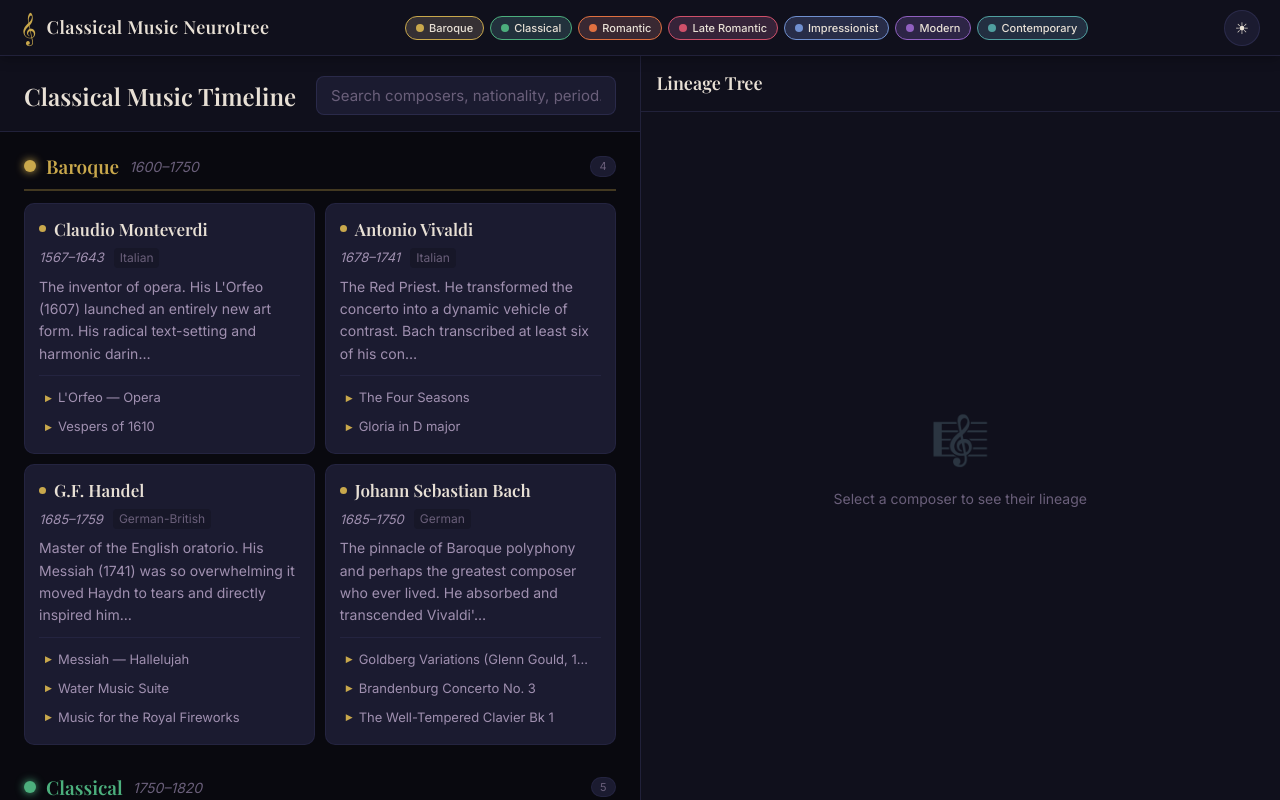
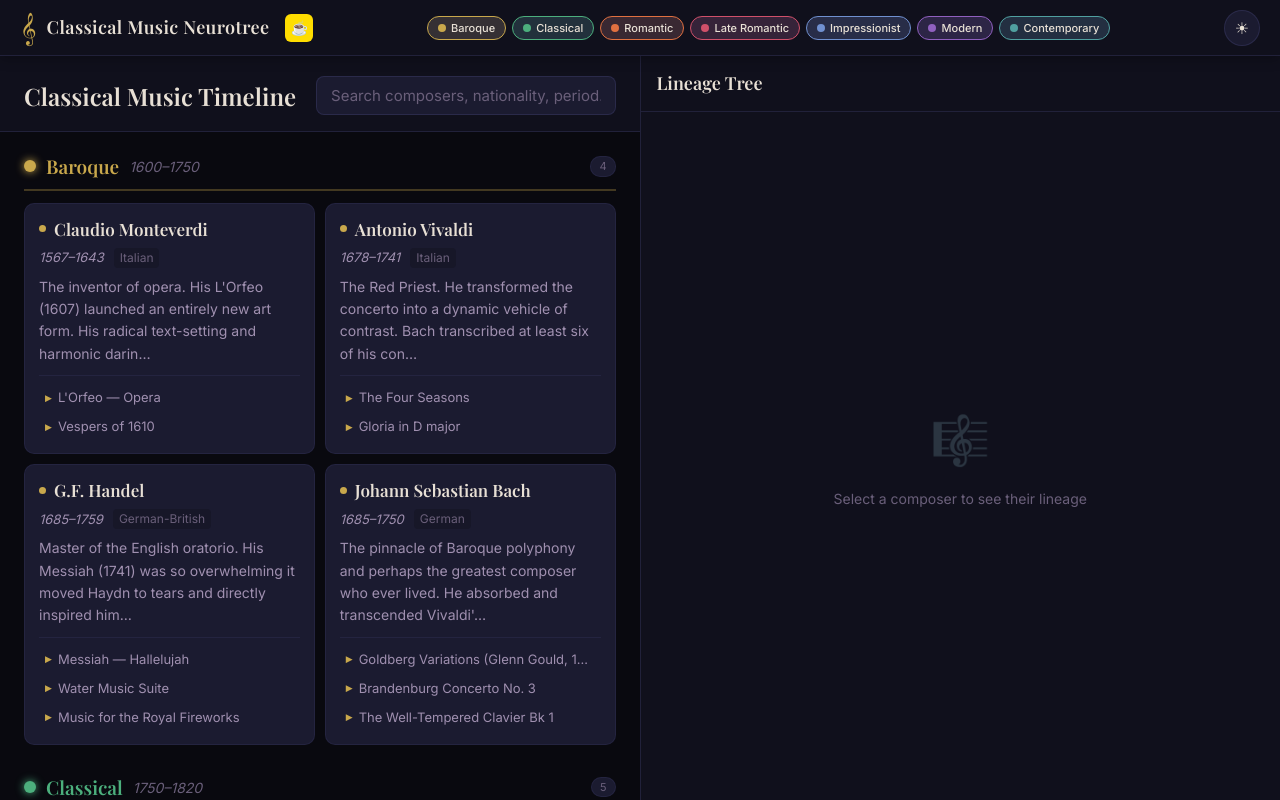
Before and after one commit to anovabr/music_routes, a React (Vite) app: page / in a window 1280 px wide. Built offline with nearby package versions, Linux system fonts and the light colour scheme; a web font is replaced by a local one.

Commit message:
Add Buy Me a Coffee button next to logo

```diff
--- a/src/App.jsx
+++ b/src/App.jsx
@@ -34,6 +34,15 @@ export default function App() {
         <div className="header-logo">
           <span className="treble-clef">𝄞</span>
           <h1>Classical Music Neurotree</h1>
+          <a
+            href="https://buymeacoffee.com/luisfcab"
+            target="_blank"
+            rel="noopener noreferrer"
+            className="bmc-btn"
+            title="Buy me a coffee"
+          >
+            ☕
+          </a>
         </div>
         {/* Period Filters */}
         <div className="header-periods">
--- a/src/index.css
+++ b/src/index.css
@@ -94,6 +94,26 @@ button {
   display: flex;
   align-items: center;
   gap: 10px;
+}
+
+.bmc-btn {
+  display: flex;
+  align-items: center;
+  justify-content: center;
+  width: 28px;
+  height: 28px;
+  border-radius: 6px;
+  background: #ffdd00;
+  color: #000;
+  font-size: 14px;
+  text-decoration: none;
+  transition: all var(--transition);
+  margin-left: 6px;
+}
+
+.bmc-btn:hover {
+  transform: scale(1.1);
+  box-shadow: 0 2px 8px rgba(255, 221, 0, 0.4);
 }
 
 .treble-clef {
```
